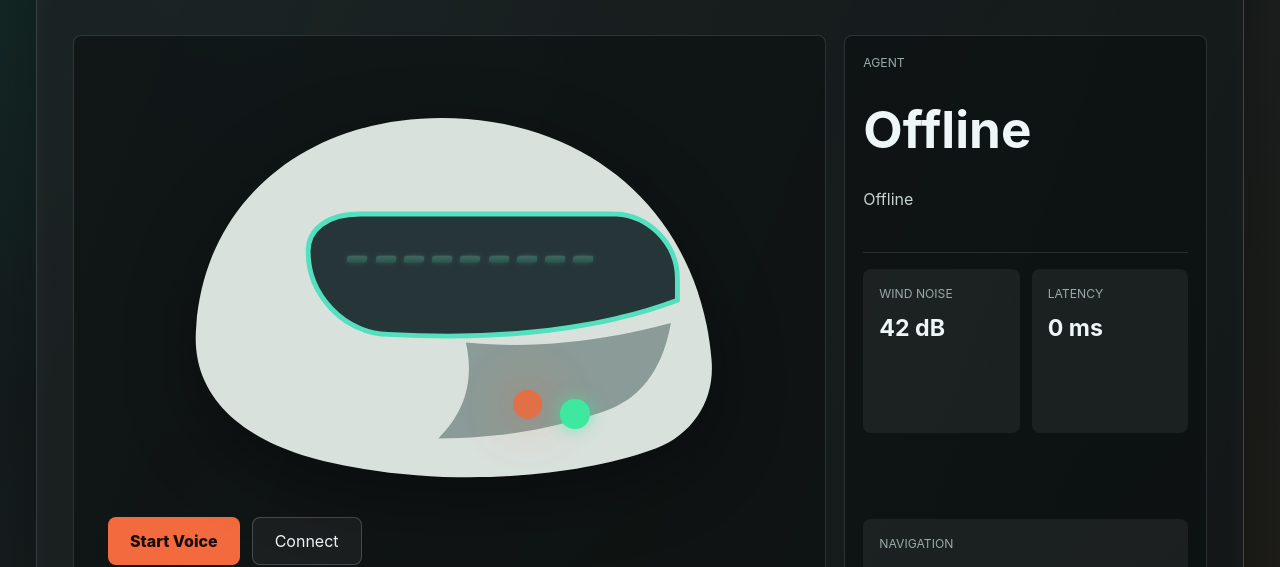
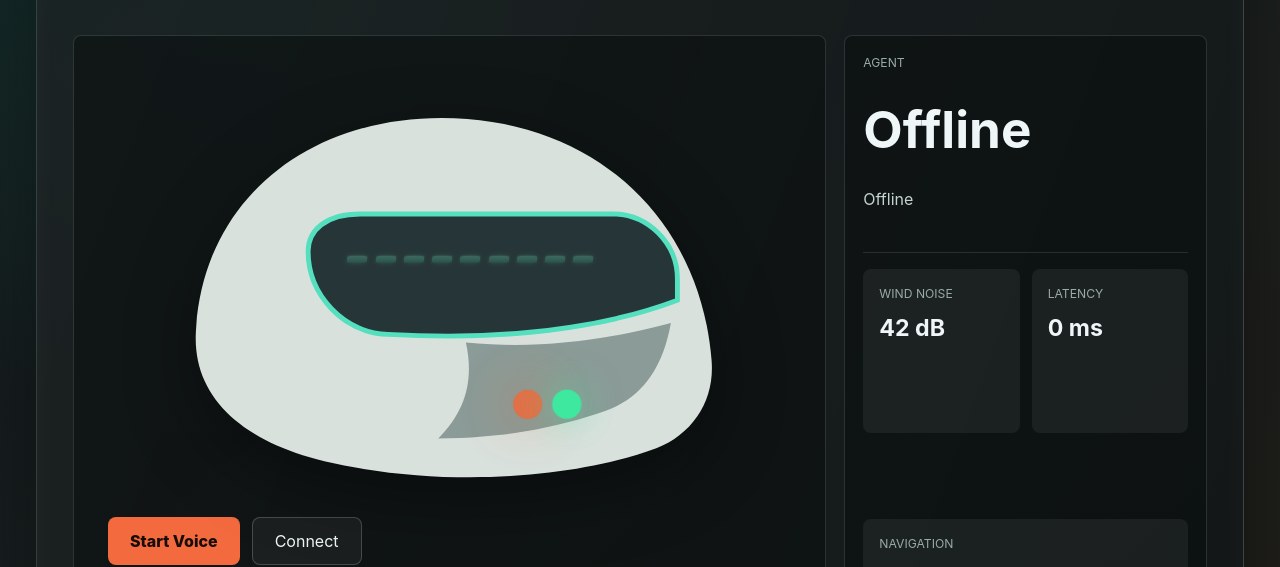
Before and after one commit to HenryCooper86/Max, a React (Vite) app: page / in a window 1280 px wide. Shown: the part 183-750 px from the top of the page. Built offline with nearby package versions, Linux system fonts and the light colour scheme.

Commit message:
Align helmet LED indicators

```diff
--- a/src/main.tsx
+++ b/src/main.tsx
@@ -500,7 +500,7 @@ function App() {
 
         <div className="grid">
           <section className="hudPanel helmetPanel">
-            <div className={`helmetVisual ${agent.connected ? "online" : "offline"}`} aria-hidden="true">
+            <div className={`helmetVisual ${agent.connected ? "online" : "offline"} ${agent.listening ? "listening" : ""}`} aria-hidden="true">
               <svg viewBox="0 0 420 270" role="img">
                 <path
                   className="helmetShell"
@@ -515,10 +515,8 @@ function App() {
                   d="M220 167c40 4 82 0 126-12-5 28-18 46-40 54-31 11-66 17-103 17 17-17 22-36 17-59Z"
                 />
                 <circle className="micDot" cx="258" cy="205" r="9" />
+                <circle className="greenDot" cx="282" cy="205" r="9" />
               </svg>
-              <div className={`voiceCore ${agent.listening ? "active" : ""}`}>
-                <span />
-              </div>
               <div className={`visorVisualizer ${agent.listening ? "active" : ""}`}>
                 {VISUALIZER_BARS.map((weight, index) => {
                   const scale = agent.listening ? Math.max(0.12, Math.min(1, agent.voiceLevel * weight + 0.08)) : 0.12;
--- a/src/styles.css
+++ b/src/styles.css
@@ -162,34 +162,17 @@ h2 {
   filter: drop-shadow(0 0 12px #ef6a3a);
 }
 
+.greenDot {
+  fill: #3ee89f;
+  filter: drop-shadow(0 0 12px rgba(62, 232, 159, 0.72));
+}
+
 .helmetVisual.offline .micDot {
   animation: redBlink 1.05s infinite ease-in-out;
 }
 
-.voiceCore {
-  position: absolute;
-  left: 66.2%;
-  top: 73.7%;
-  width: 4.3%;
-  aspect-ratio: 1;
-  display: grid;
-  place-items: center;
-}
-
-.voiceCore span {
-  width: 100%;
-  height: 100%;
-  border-radius: 50%;
-  background: #3ee89f;
-  box-shadow: 0 0 18px rgba(62, 232, 159, 0.64);
-}
-
-.helmetVisual.online .voiceCore span {
+.helmetVisual.online .greenDot {
   animation: greenBlink 1.05s infinite ease-in-out;
-}
-
-.voiceCore.active {
-  animation: none;
 }
 
 .visorVisualizer {
```
